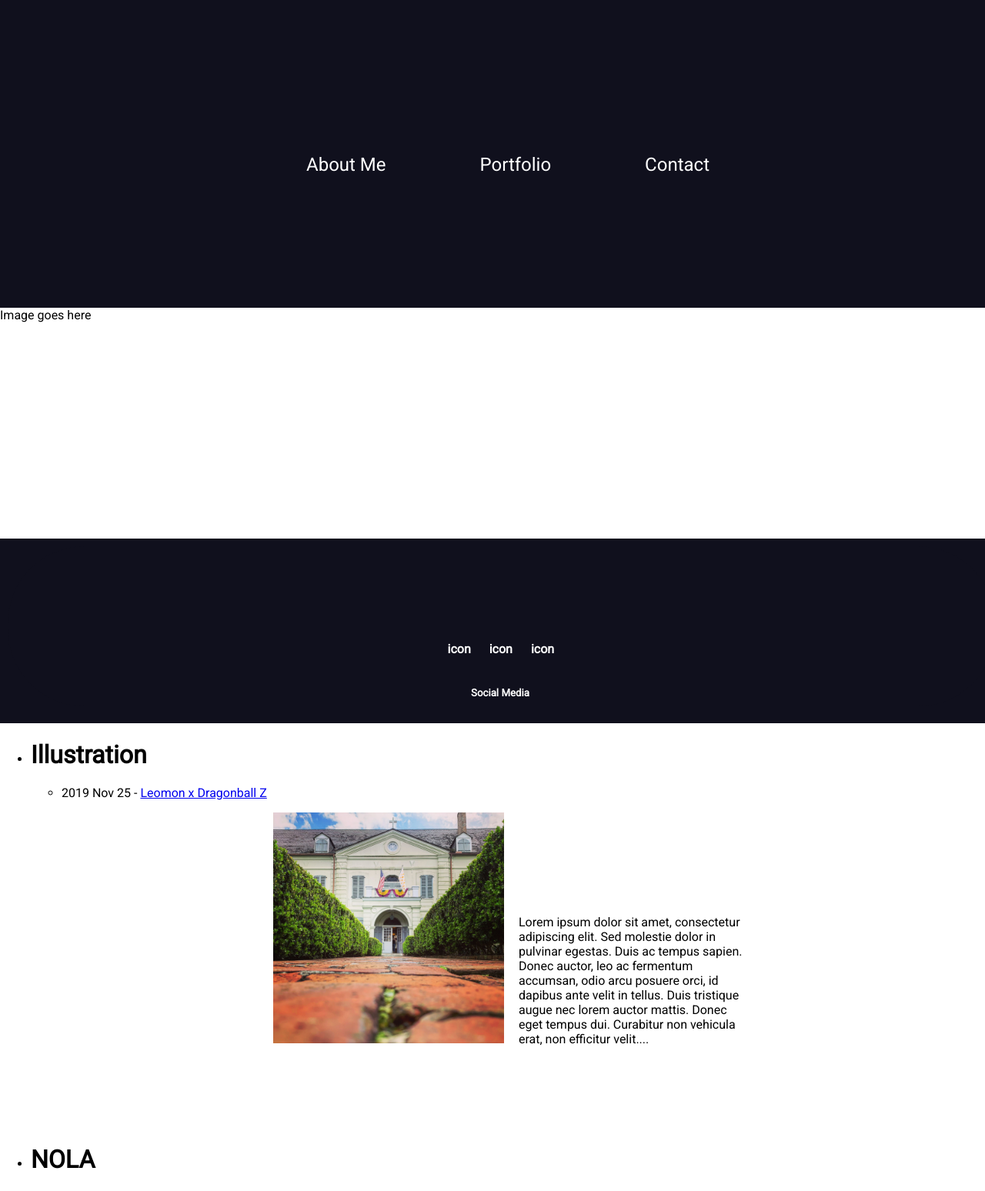
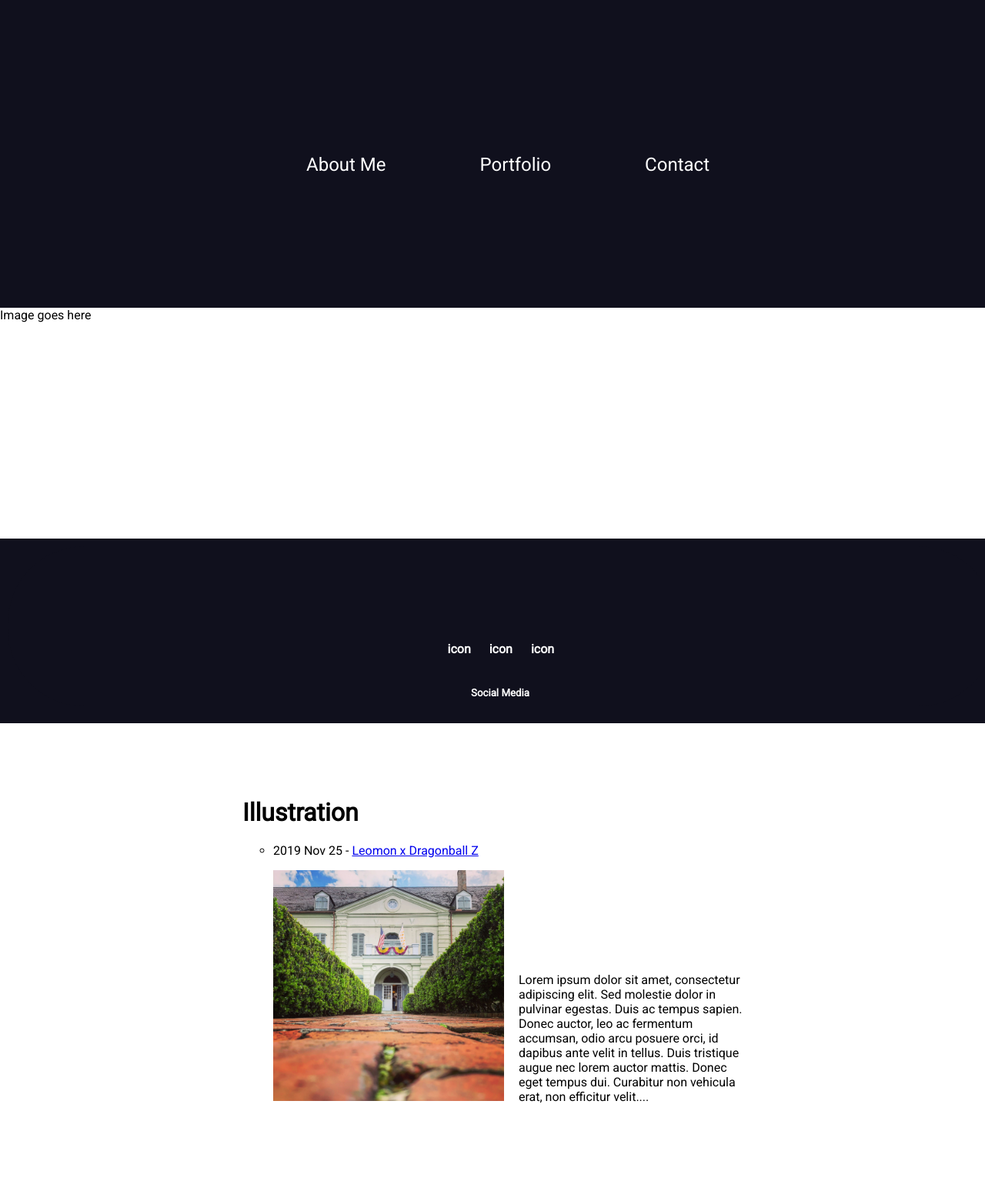
Before and after one commit to SteveReaume/PostPageTemplate, a Jekyll site: the page built from index.html, in a window 1280 px wide. Shown: the top 1548 px of the page at 77% size. Built offline with Jekyll 4.4.1, drawn with Linux system fonts in a browser that asks for light colours; nearby versions of some CDN libraries.

Commit message:
Update post.scss

```diff
--- a/_sass/post.scss
+++ b/_sass/post.scss
@@ -1,3 +1,10 @@
+.portfolio-head{
+    position: relative;
+    width: 650px;
+    margin: 0 auto;
+    padding-top: 75px;
+  }
+
 .portfolio-item{
     position: relative;
     width: 650px;
@@ -5,7 +12,11 @@
     padding-bottom: 75px;
   }
 
-.portfolio-item > ul > li {
+.portfolio-head > ul {
+    padding: 0;
+}
+
+.portfolio-head > ul > li {
     list-style-type: none;
 }
 
```
